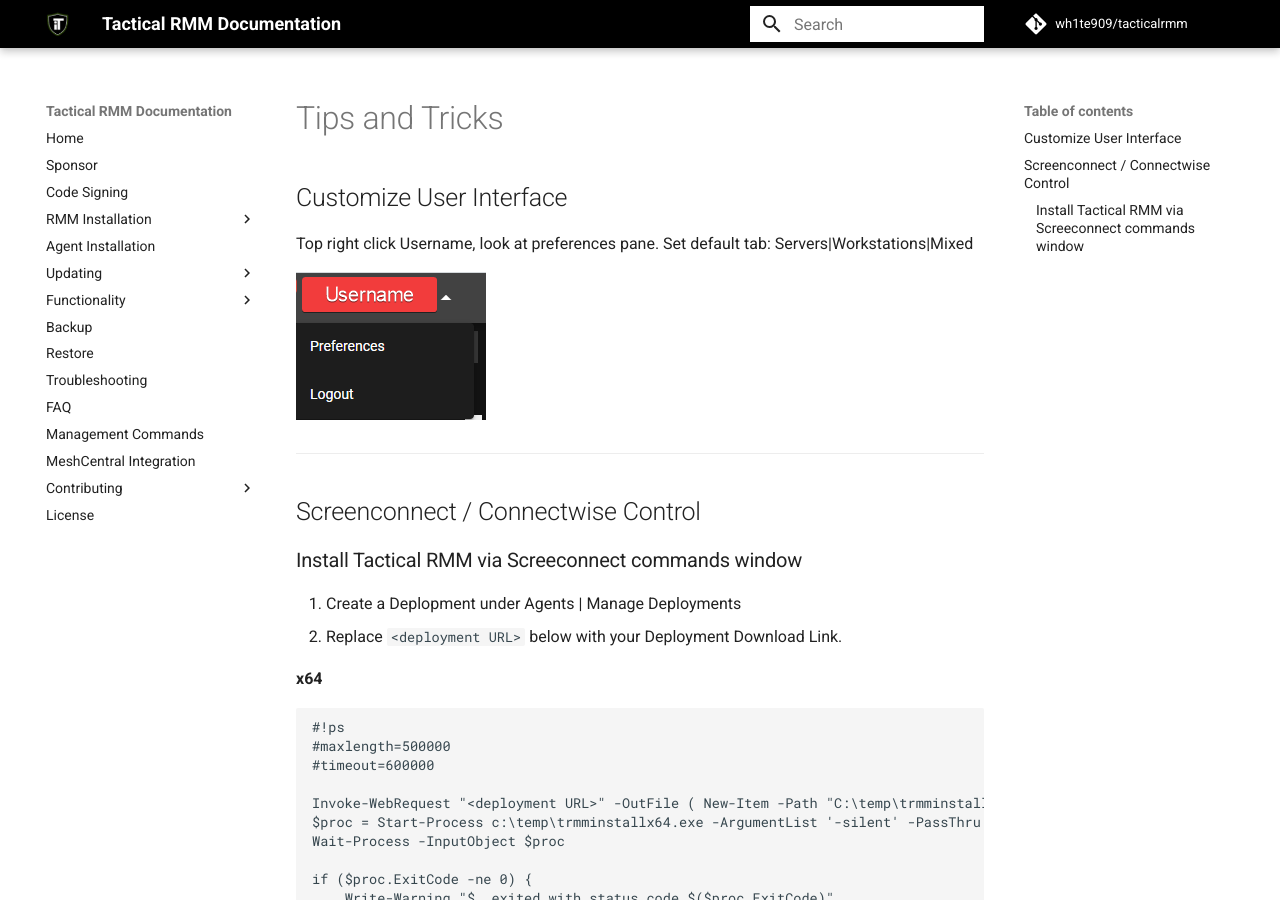
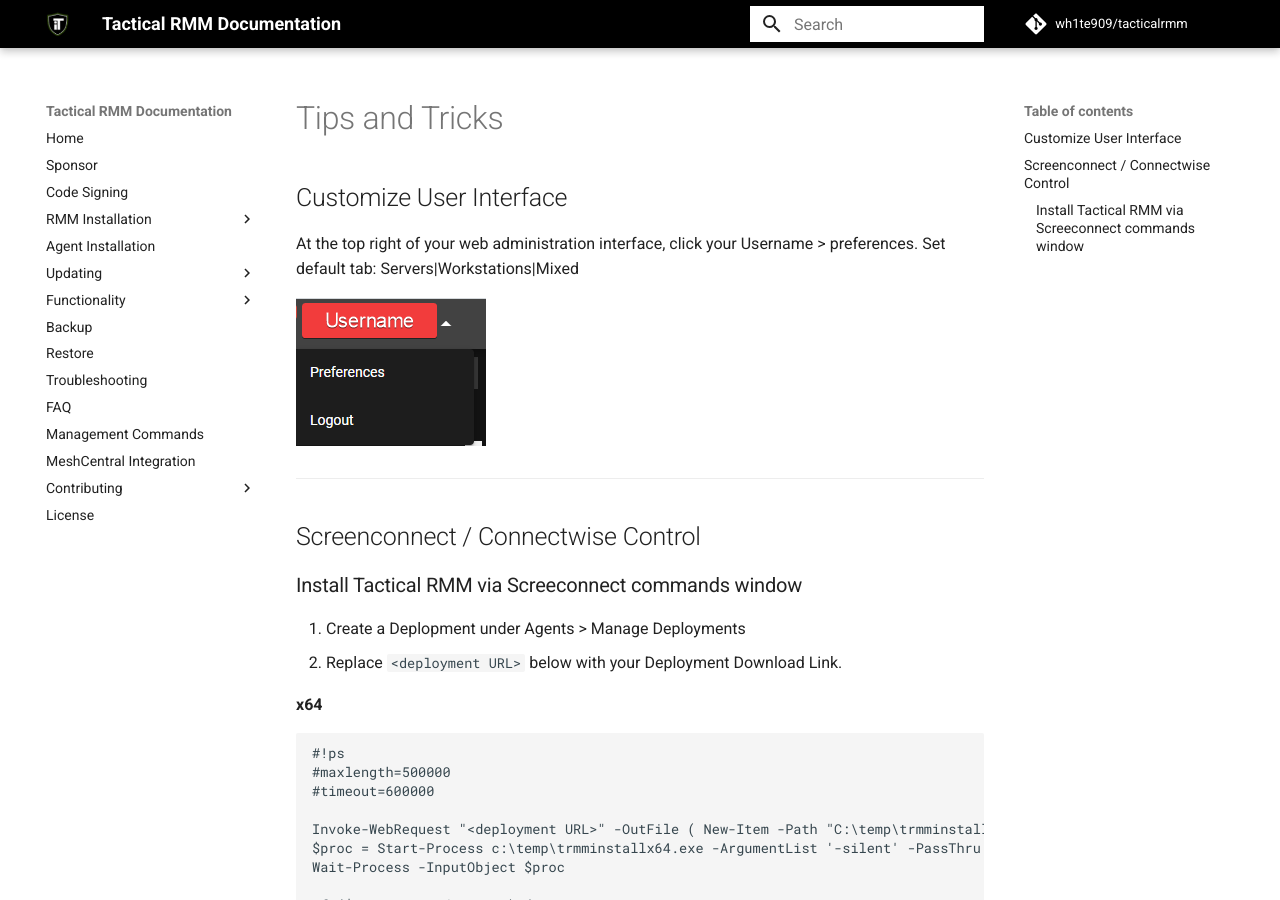
Before and after one commit to amidaware/trmm-docs, an MkDocs documentation site: the page built from docs/docs/tipsntricks.md, in a window 1280 px wide and 900 px high. Built offline with MkDocs 1.6.1 and Material for MkDocs 9.7.7, drawn with Linux system fonts in a browser that asks for light colours; comment, search, counter and statistics services are not loaded.

Commit message:
Docs tweaks

```diff
--- a/docs/docs/tipsntricks.md
+++ b/docs/docs/tipsntricks.md
@@ -2,7 +2,7 @@
 
 ## Customize User Interface
 
-Top right click Username, look at preferences pane. Set default tab: Servers|Workstations|Mixed
+At the top right of your web administration interface, click your Username > preferences. Set default tab: Servers|Workstations|Mixed
 
 ![User Preferences](images/trmm_user_preferences.png)
 
@@ -12,7 +12,7 @@
 
 ### Install Tactical RMM via Screeconnect commands window
 
-1. Create a Deplopment under Agents | Manage Deployments
+1. Create a Deplopment under Agents > Manage Deployments
 2. Replace `<deployment URL>` below with your Deployment Download Link.
 
 **x64**
```
Also changed, not shown: docs/docs/howitallworks.md (+4 -4 lines).
